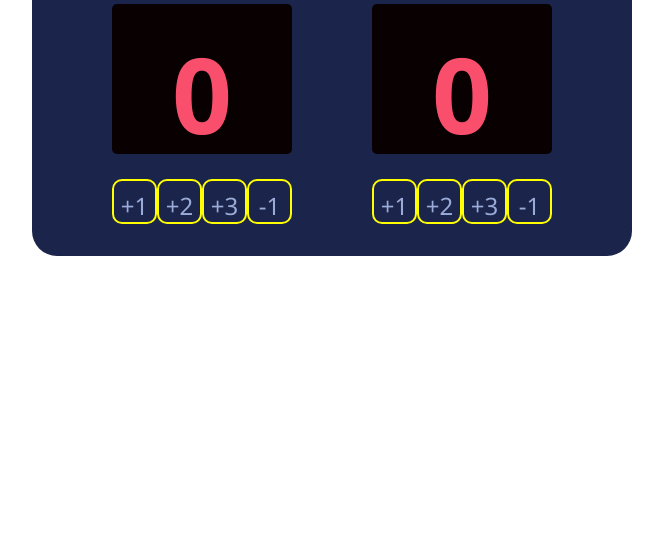
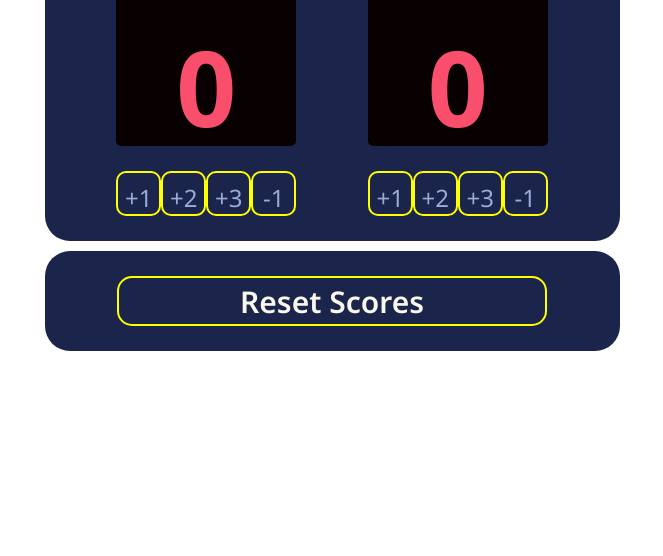
Before and after one commit to Dalton-Moore/Basketball-Scoreboard, a plain HTML site: page index.html in a window 1280 px wide. Shown: the part 244-800 px from the top of the page, without its empty margins (308-971 px from the left). Drawn offline with Linux system fonts and the light colour scheme; a web font is replaced by a local one.

Commit message:
added reset button
added reset button and styled it, added JS to make the button function.

```diff
--- a/index.html
+++ b/index.html
@@ -3,7 +3,7 @@
 <head>
     <meta charset="UTF-8">
     <meta name="viewport" content="width=device-width, initial-scale=1.0">
-    <title>Document</title>
+    <title>Basketball Scoreboard</title>
     <link rel="stylesheet" href="style.css">
     <link rel="preconnect" href="https://fonts.googleapis.com">
 <link rel="preconnect" href="https://fonts.gstatic.com" crossorigin>
@@ -13,13 +13,11 @@
 
 <body>
     <div class="container">
-        <div class="">
+        <div class="top">
             <h3>HOME</h3>
-
             <div class="score-board">
                 <h2 id="home-score">0</h2>
             </div>
-
             <div class="score-btn">
                 <button class="btn-style" id="home-score-button-1" onclick="homeScoreOne()">+1</button>
                 <button class="btn-style" id="home-score-button-2" onclick="homeScoreTwo()">+2</button>
@@ -28,23 +26,21 @@
             </div>
         </div>
 
-
-        <div class="">
-
+        <div class="top">
             <h3>GUEST</h3>
-
             <div class="score-board">
                 <h2 id="guest-score">0</h2>
             </div>
-
             <div class="score-btn">
                 <button class="btn-style" id="guest-score-button-1" onclick="guestScoreOne()">+1</button>
                 <button class="btn-style" id="guest-score-button-2" onclick="guestScoreTwo()">+2</button>
                 <button class="btn-style" id="guest-score-button-3" onclick="guestScoreThree()">+3</button>
                 <button class="btn-style" id="guest-score-button-4" onclick="guestScoreOneNeg()">-1</button>
             </div>
-
         </div>
+    </div>
+    <div class="btn-score">
+        <button id="reset-btn" onclick="resetButton()">Reset Scores</button>
     </div>
     <script src="index.js"></script>
 </body>
--- a/index.js
+++ b/index.js
@@ -23,7 +23,7 @@ function homeScoreThree() {
     homeScoreCount.textContent = homeScore
 }
 
-// neg score
+// neg home score
 function homeScoreOneNeg() {
     homeScore -= 1
     homeScoreCount.textContent = homeScore
@@ -46,8 +46,16 @@ function guestScoreThree() {
     guestScoreCount.textContent = guestScore
 }
 
-// neg score
+// neg guest score
 function guestScoreOneNeg() {
     guestScore -= 1
     guestScoreCount.textContent = guestScore
 }
+
+// reset button
+function resetButton() {
+    homeScoreCount.textContent = 0
+    guestScoreCount.textContent = 0
+    homeScore = 0
+    guestScore = 0
+}
--- a/style.css
+++ b/style.css
@@ -10,10 +10,14 @@ body {
     display: flex;
     align-items: center;
     justify-content: space-evenly;
-    height: 400px;
-    width: 600px;
+    height: 385px;
+    width: 575px;
     border-radius: 25px;
     background-color: #1B244A;
+}
+
+.top {
+    padding-top: 0;
 }
 
 h3 {
@@ -28,6 +32,10 @@ button {
     border: 2px solid #9AABD8;
 }
 
+button:hover {
+    background-color: #F94F6D;
+}
+
 .score-btn {
     display: flex;
     justify-content: space-between;
@@ -36,19 +44,14 @@ button {
 .score-board {
     width: 180px;
     height: 120px;
-
     font-family: 'Cursed Timer ULiL', "Noto Sans", sans-serif;
     font-size: 70px;
-
     color: #F94F6D;
     background-color: #080001;
-
-
     border: none;
     border-radius: 5px;
     margin-bottom: 10px;
     padding-top: 30px;
-    /* color: #c1121f; */
     display: flex;
     align-items: center;
     justify-content: center;
@@ -63,8 +66,39 @@ button {
     background: none;
     border: 2px solid yellow;
     border-radius: 10px;
-    color: ;
     font-size: 24px;
     padding-top: 8px;
     padding-bottom: 10px;
 }
+
+/* reset button */
+.btn-score {
+    background-color: #1B244A;
+    height: 100px;
+    width: 575px;
+    margin: 0 auto 0 auto;
+    display: flex;
+    align-items: center;
+    justify-content: center;
+    border: none;
+    border-radius: 25px;
+}
+
+#reset-btn {
+    background-color: #1B244A;
+    border: yellow solid 2px;
+    border-radius: 15px;
+    color: #faf7ed;
+    font-size: 30px;
+    font-weight: 600;
+    font-family: "Noto Sans", sans-serif;
+    display: flex;
+    align-items: center;
+    justify-content: center;
+    width: 430px;
+    height: 50px;
+}
+
+#reset-btn:hover {
+    background-color: #F94F6D;
+}
```
